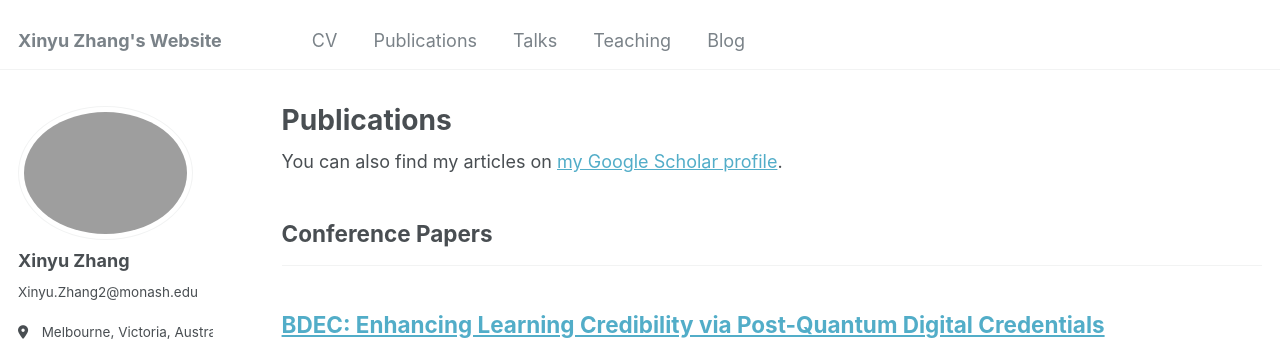
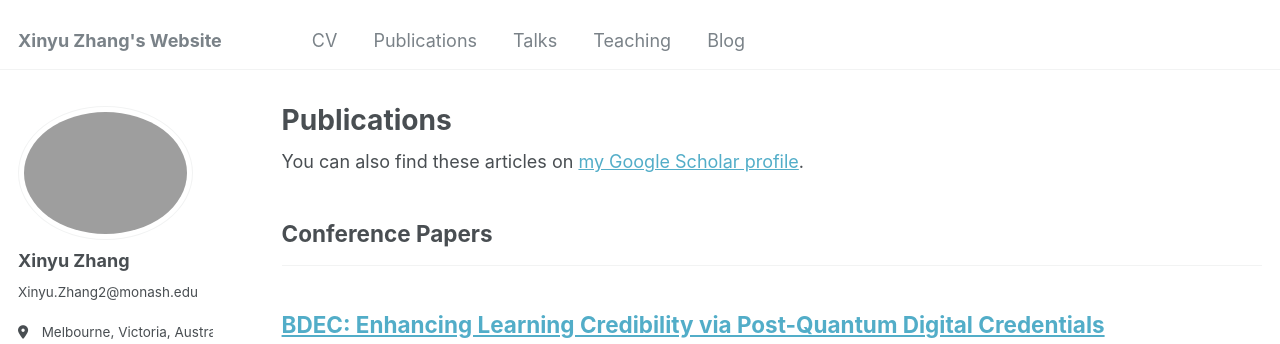
Before and after one commit to cryptome-xyz/cryptome-xyz.github.io, a Jekyll site: the page built from _pages/publications.html, in a window 1280 px wide and 900 px high. Shown: the top 344 px of the window. Built offline with Jekyll 4.4.1, drawn with Linux system fonts in a browser that asks for light colours; some web fonts are replaced.

Commit message:
Update publications.html

```diff
--- a/_pages/publications.html
+++ b/_pages/publications.html
@@ -6,7 +6,7 @@
 ---
 
 {% if site.author.googlescholar %}
-  <div class="wordwrap">You can also find my articles on <a href="{{site.author.googlescholar}}">my Google Scholar profile</a>.</div>
+  <div class="wordwrap">You can also find these articles on <a href="{{site.author.googlescholar}}">my Google Scholar profile</a>.</div>
 {% endif %}
 
 {% include base_path %}
```
